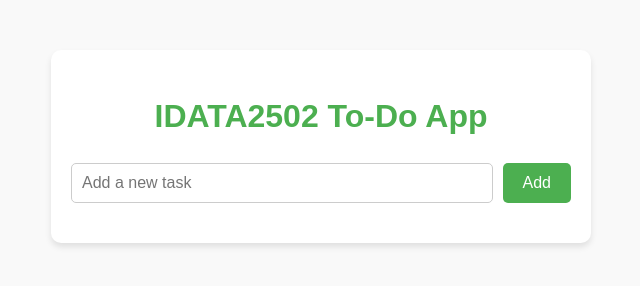
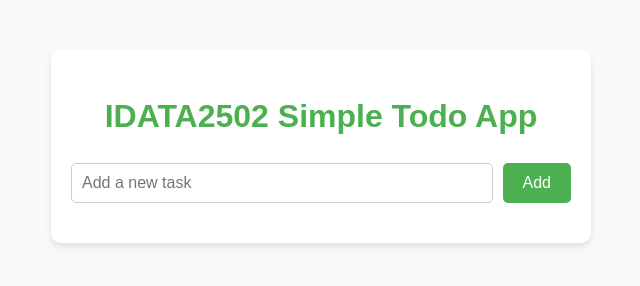
Before and after one commit to viljarh/idata2502, a website: page todo_app/public/index.html in a window 1280 px wide. Shown: the whole page, without its empty margins (319-959 px from the left). Drawn offline with Linux system fonts and the light colour scheme; no server answers.

```diff
--- a/todo_app/public/index.html
+++ b/todo_app/public/index.html
@@ -8,7 +8,7 @@
 </head>
 <body>
     <div class="container">
-        <h1>IDATA2502 To-Do App</h1>
+        <h1>IDATA2502 Simple Todo App</h1>
         <div class="todo-input">
             <input type="text" id="todoInput" placeholder="Add a new task">
             <button onclick="addTodo()">Add</button>
```
